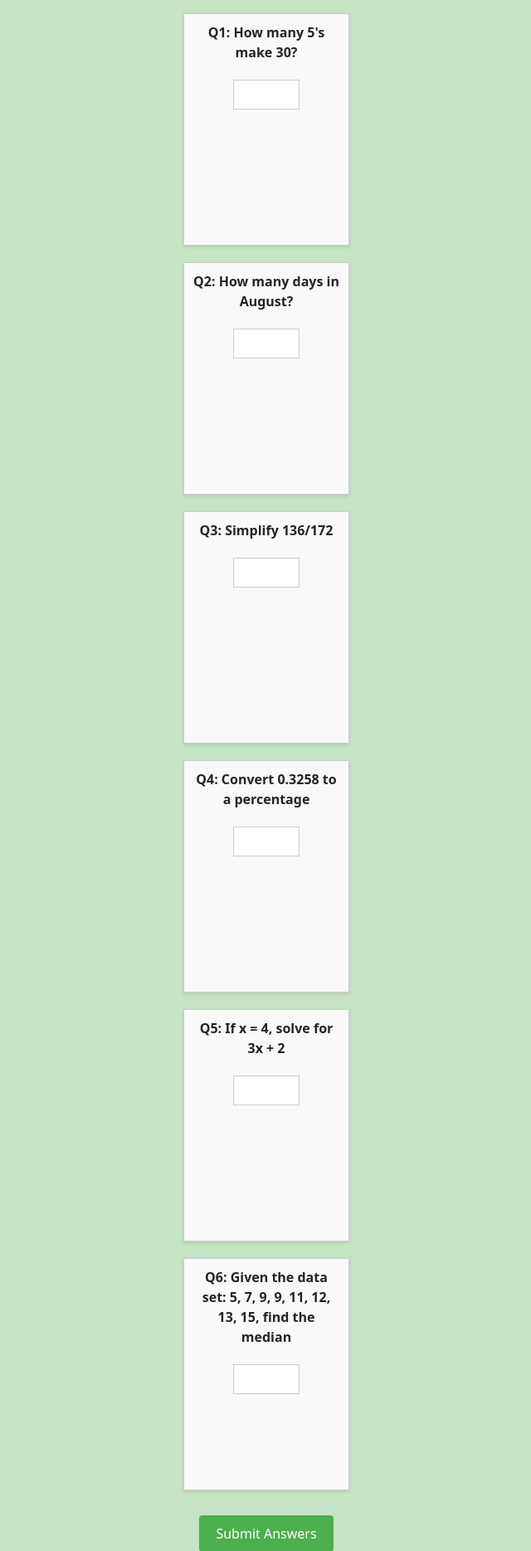
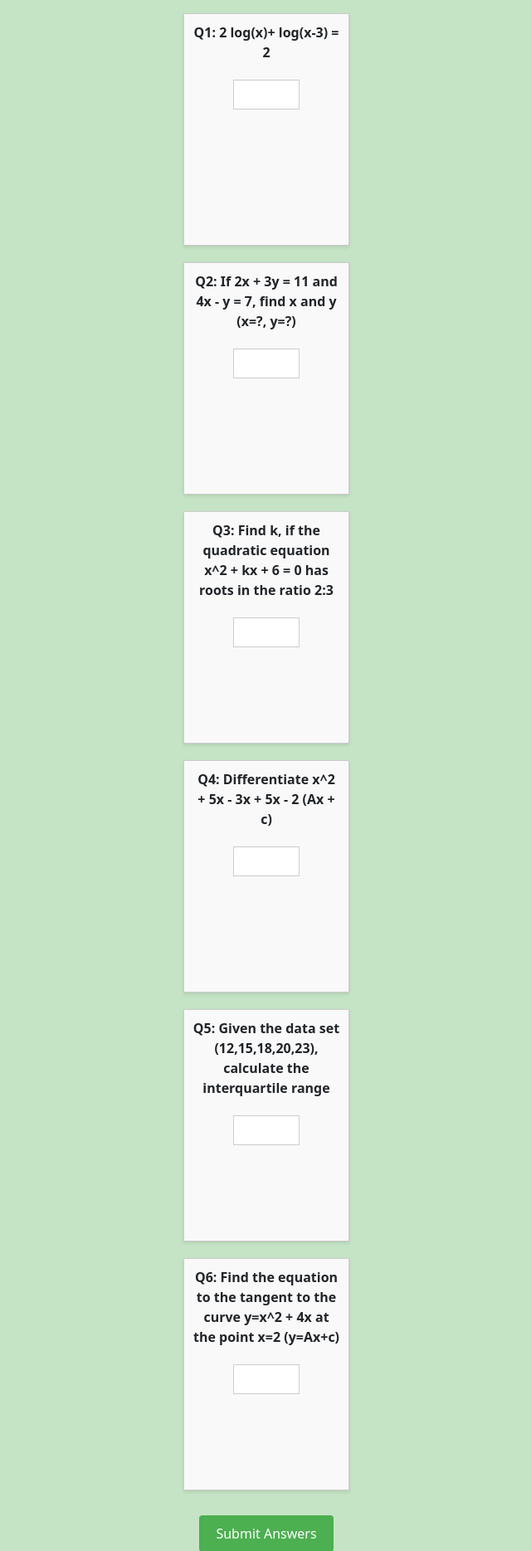
Before and after one commit to Sharun2022/AcademifyLearningTool, a Flask app: page /year12_maths in a window 1280 px wide. Shown: the part 136-2005 px from the top of the page at 83% size, without its empty margins (319-959 px from the left). Run offline with Flask 3, Linux system fonts and the light colour scheme; a user stored in the database is signed in; some libraries are stand-ins or nearby versions.

Commit message:
Finished Year 11 and Year 12 maths
Finished Year 11 and Year 12 maths, one more page to go!

```diff
--- a/tutorial_fixed/website/templates/year12_maths.html
+++ b/tutorial_fixed/website/templates/year12_maths.html
@@ -13,38 +13,43 @@
 
         <div id="questions">
             <div class="question">
-                <p>Q1: How many 5's make 30?</p>
-                <input type="text" class="answerInput" data-answer="6">
+                <p>Q1: 2 log(x)+ log(x-3) = 2</p>
+                <input type="text" class="answerInput" data-answer="x=4">
                 <div class="result"></div>
             </div>
 
             <div class="question">
-                <p>Q2: How many days in August?</p>
-                <input type="text" class="answerInput" data-answer="31">
+                <p>Q2: If 2x + 3y = 11 and 4x - y = 7, find x and y (x=?, y=?)</p>
+                <input type="text" class="answerInput" data-answer="x=2, y=1">
                 <div class="result"></div>
             </div>
 
             <div class="question">
-                <p>Q3: Simplify 136/172</p>
-                <input type="text" class="answerInput" data-answer="34/43">
+                <p>Q3: Find k, if the quadratic equation x^2 + kx + 6 = 0
+                    has roots in the ratio 2:3
+                </p>
+                <input type="text" class="answerInput" data-answer="k=7">
                 <div class="result"></div>
             </div>
 
             <div class="question">
-                <p>Q4: Convert 0.3258 to a percentage</p>
-                <input type="text" class="answerInput" data-answer="32.58%">
+                <p>Q4: Differentiate x^2 + 5x - 3x + 5x - 2 (Ax + c) </p>
+                <input type="text" class="answerInput" data-answer="2x + 7">
                 <div class="result"></div>
             </div>
 
             <div class="question">
-                <p>Q5: If x = 4, solve for 3x + 2 </p>
-                <input type="text" class="answerInput" data-answer="14">
+                <p>Q5: Given the data set (12,15,18,20,23), calculate
+                    the interquartile range </p>
+                <input type="text" class="answerInput" data-answer="8">
                 <div class="result"></div>
             </div>
 
             <div class="question">
-                <p>Q6: Given the data set: 5, 7, 9, 9, 11, 12, 13, 15, find the median</p>
-                <input type="text" class="answerInput" data-answer="11">
+                <p>Q6: Find the equation to the tangent to the curve
+                    y=x^2 + 4x at the point x=2 (y=Ax+c)
+                </p>
+                <input type="text" class="answerInput" data-answer="y=2x+4">
                 <div class="result"></div>
             </div>
 
```
Also changed, not shown: tutorial_fixed/website/templates/year11_maths.html (+19 -19 lines).
